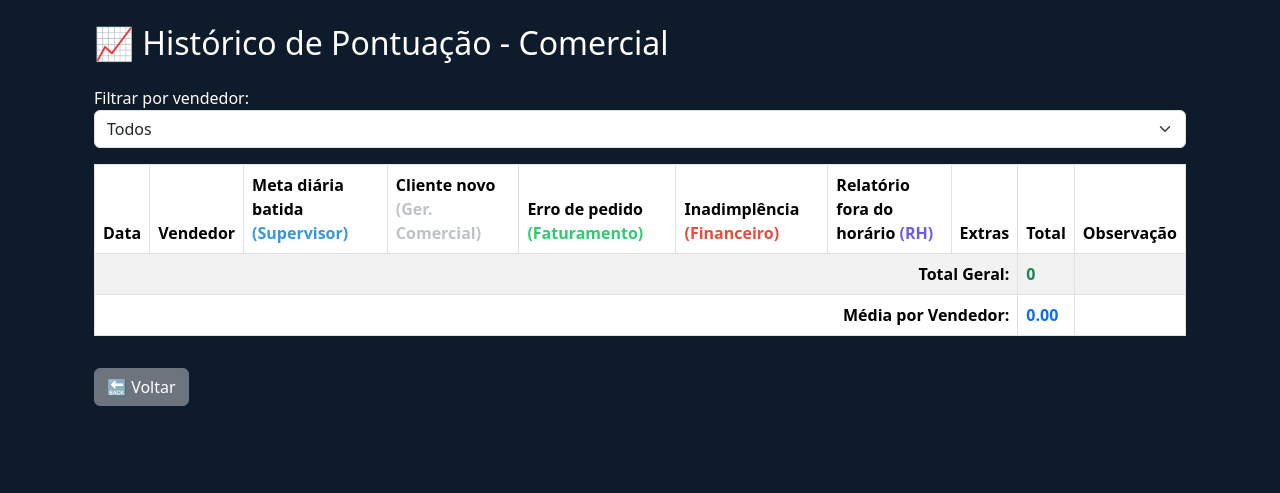
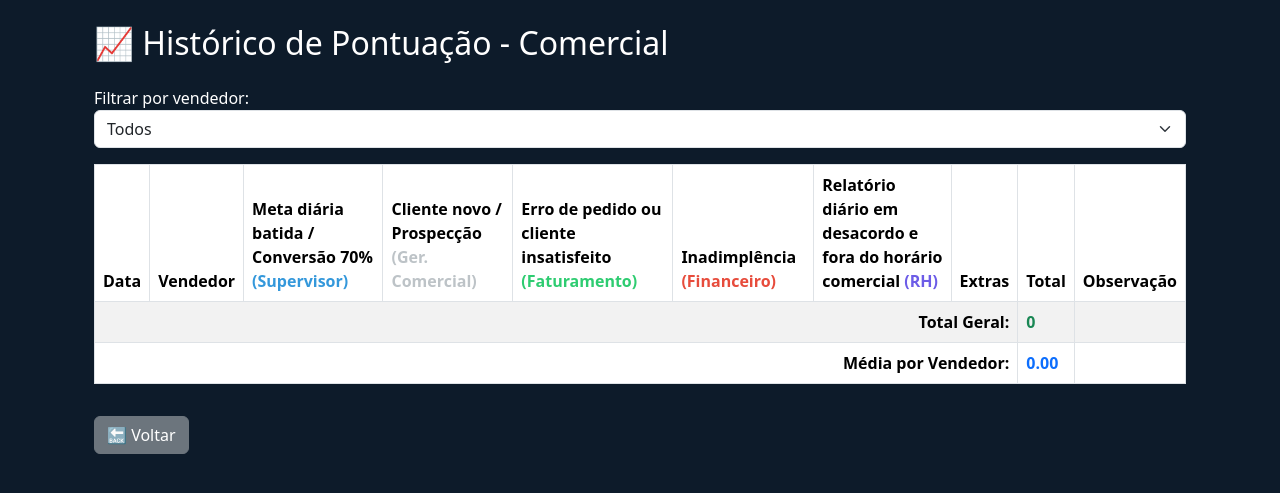
Before and after one commit to Luangscruznfe/pontuacao-confie, a Flask app: page /historico_comercial in a window 1280 px wide. Shown: the part 104-597 px from the top of the page. Run offline with Flask 3, Linux system fonts and the light colour scheme; data that the repository does not hold is empty; some libraries are stand-ins or nearby versions.

Commit message:
logistica

```diff
--- a/templates/historico_comercial.html
+++ b/templates/historico_comercial.html
@@ -21,11 +21,11 @@
   <tr>
     <th>Data</th>
     <th>Vendedor</th>
-        <th>Meta diária batida <span class="setor-supervisor">(Supervisor)</span></th>
-        <th>Cliente novo <span class="setor-gerente-comercial">(Ger. Comercial)</span></th>
-        <th>Erro de pedido <span class="setor-faturamento">(Faturamento)</span></th>
+    <th>Meta diária batida / Conversão 70% <span class="setor-supervisor">(Supervisor)</span></th>
+    <th>Cliente novo / Prospecção <span class="setor-gerente-comercial">(Ger. Comercial)</span></th>
+    <th>Erro de pedido ou cliente insatisfeito <span class="setor-faturamento">(Faturamento)</span></th>
     <th>Inadimplência <span class="setor-financeiro">(Financeiro)</span></th>
-        <th>Relatório fora do horário <span class="setor-rh">(RH)</span></th>
+    <th>Relatório diário em desacordo e fora do horário comercial <span class="setor-rh">(RH)</span></th>
     <th>Extras</th>
     <th>Total</th>
     <th>Observação</th>
```
Lines whose indentation alone changed are shown as unchanged.
